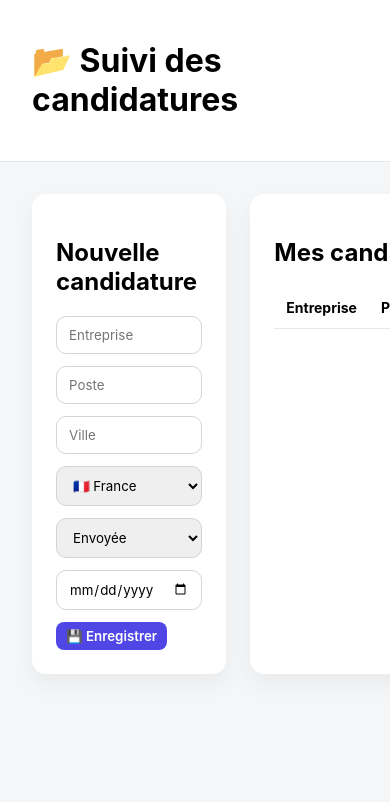
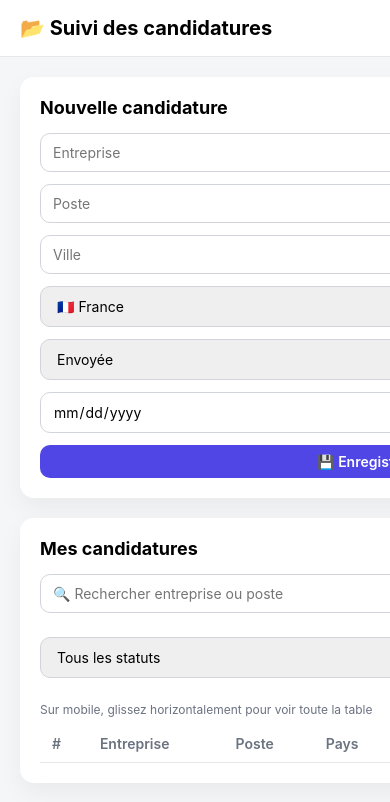
Before and after one commit to Moghar12/candidature_from, a plain HTML site: page index.html in a window 390 px wide. Shown: the top 802 px of the page. Drawn offline with Linux system fonts and the light colour scheme; no server answers.

Commit message:
Refactor index.html for improved styling and filters
Updated styles and structure for better layout and usability.

```diff
--- a/index.html
+++ b/index.html
@@ -21,58 +21,96 @@
 
     header {
       background: var(--card);
-      padding: 20px 32px;
+      padding: 16px 20px;
       border-bottom: 1px solid #e5e7eb;
     }
 
+    header h1 { font-size: 20px; margin: 0; }
+
     main {
-      padding: 32px;
+      padding: 20px;
       max-width: 1400px;
       margin: auto;
     }
 
+    /* ===== Layout ===== */
     .grid {
       display: grid;
       grid-template-columns: 1fr 2fr;
-      gap: 24px;
+      gap: 20px;
+    }
+
+    @media (max-width: 900px) {
+      .grid {
+        grid-template-columns: 1fr;
+      }
     }
 
     .card {
       background: var(--card);
       border-radius: var(--radius);
-      padding: 24px;
+      padding: 20px;
       box-shadow: 0 10px 25px rgba(0,0,0,.05);
     }
 
+    h2 { margin-top: 0; font-size: 18px; }
+
+    /* ===== Form ===== */
     input, select {
       width: 100%;
       padding: 10px 12px;
       border-radius: 10px;
       border: 1px solid #d1d5db;
       margin-bottom: 12px;
+      font-size: 14px;
     }
 
     button {
-      padding: 6px 10px;
-      border-radius: 8px;
+      padding: 8px 12px;
+      border-radius: 10px;
       border: none;
       cursor: pointer;
       font-weight: 600;
+      font-size: 14px;
     }
 
-    .primary { background: var(--accent); color: white; }
+    .primary { background: var(--accent); color: white; width: 100%; }
     .danger { background: var(--danger); color: white; }
+
+    /* ===== Filters ===== */
+    .filters {
+      display: grid;
+      grid-template-columns: 2fr 1fr;
+      gap: 12px;
+      margin-bottom: 12px;
+    }
+
+    @media (max-width: 600px) {
+      .filters {
+        grid-template-columns: 1fr;
+      }
+    }
+
+    /* ===== Table ===== */
+    .table-wrapper {
+      overflow-x: auto;
+    }
 
     table {
       width: 100%;
       border-collapse: collapse;
       font-size: 14px;
+      min-width: 650px;
     }
 
     th, td {
-      padding: 12px;
+      padding: 10px 12px;
       border-bottom: 1px solid #e5e7eb;
+      text-align: left;
+      white-space: nowrap;
     }
+
+    th { color: var(--muted); font-weight: 600; }
 
     .badge {
       padding: 4px 10px;
@@ -88,6 +126,9 @@
     .Refus { background: #fee2e2; color: #991b1b; }
 
     .actions button { margin-right: 6px; }
+
+    /* Mobile table hint */
+    .hint { font-size: 12px; color: var(--muted); margin-bottom: 8px; }
   </style>
 </head>
 
@@ -109,8 +150,8 @@
       <input id="ville" placeholder="Ville" />
 
       <select id="pays">
-        <option value="🇫🇷">🇫🇷 France</option>
-        <option value="🇩🇪">🇩🇪 Allemagne</option>
+        <option value="🇫🇷 France">🇫🇷 France</option>
+        <option value="🇩🇪 Allemagne">🇩🇪 Allemagne</option>
       </select>
 
       <select id="statut">
@@ -130,9 +171,26 @@
     <div class="card">
       <h2>Mes candidatures</h2>
 
+      <!-- Search & Filter -->
+      <div class="filters">
+        <input id="search" placeholder="🔍 Rechercher entreprise ou poste" oninput="applyFilters()" />
+        <select id="filterStatut" onchange="applyFilters()">
+          <option value="">Tous les statuts</option>
+          <option>Envoyée</option>
+          <option>Entretien</option>
+          <option>Relance</option>
+          <option>Offre</option>
+          <option>Refus</option>
+        </select>
+      </div>
+
+      <div class="hint">Sur mobile, glissez horizontalement pour voir toute la table</div>
+
+      <div class="table-wrapper">
         <table>
           <thead>
             <tr>
+              <th>#</th>
               <th>Entreprise</th>
               <th>Poste</th>
               <th>Pays</th>
@@ -143,6 +201,7 @@
           </thead>
           <tbody id="table"></tbody>
         </table>
+      </div>
     </div>
 
   </div>
@@ -172,52 +231,68 @@
   const db = getFirestore(app);
 
   let editingId = null;
+  let allData = [];
   const table = document.getElementById("table");
 
   function daysSince(d) {
     return Math.floor((new Date() - new Date(d)) / (1000 * 60 * 60 * 24));
   }
 
-  async function loadCandidatures() {
+  function renderTable(data) {
     table.innerHTML = "";
-    const q = query(collection(db, "candidatures"), orderBy("createdAt", "desc"));
-    const snapshot = await getDocs(q);
-
-    snapshot.forEach(docSnap => {
-      const c = docSnap.data();
-      const id = docSnap.id;
+    data.forEach((c, index) => {
       const days = c.dateEnvoi ? daysSince(c.dateEnvoi) : "-";
-
       table.innerHTML += `
         <tr>
+          <td>${index + 1}</td>
           <td>${c.entreprise}</td>
           <td>${c.poste}</td>
           <td>${c.pays}</td>
           <td><span class="badge ${c.statut}">${c.statut}</span></td>
           <td>${days}</td>
           <td class="actions">
-            <button onclick="editCandidature('${id}')">✏️</button>
-            <button class="danger" onclick="deleteCandidature('${id}')">🗑️</button>
+            <button onclick="editCandidature('${c.id}')">✏️</button>
+            <button class="danger" onclick="deleteCandidature('${c.id}')">🗑️</button>
           </td>
         </tr>`;
     });
   }
 
-  window.editCandidature = async (id) => {
-    const snapshot = await getDocs(collection(db, "candidatures"));
-    snapshot.forEach(docSnap => {
-      if (docSnap.id === id) {
-        const c = docSnap.data();
+  async function loadCandidatures() {
+    const q = query(collection(db, "candidatures"), orderBy("createdAt", "desc"));
+    const snapshot = await getDocs(q);
+    allData = snapshot.docs.map(d => ({ id: d.id, ...d.data() }));
+    applyFilters();
+  }
+
+  window.applyFilters = () => {
+    const search = document.getElementById("search").value.toLowerCase();
+    const statut = document.getElementById("filterStatut").value;
+
+    const filtered = allData.filter(c => {
+      const matchSearch =
+        c.entreprise.toLowerCase().includes(search) ||
+        c.poste.toLowerCase().includes(search);
+      const matchStatut = !statut || c.statut === statut;
+      return matchSearch && matchStatut;
+    });
+
+    renderTable(filtered);
+  };
+
+  window.editCandidature = (id) => {
+    const c = allData.find(x => x.id === id);
+    if (!c) return;
+
     entreprise.value = c.entreprise;
     poste.value = c.poste;
     ville.value = c.ville;
     pays.value = c.pays;
     statut.value = c.statut;
     dateEnvoi.value = c.dateEnvoi;
+
     editingId = id;
     document.getElementById("formTitle").innerText = "Modifier candidature";
-      }
-    });
   };
 
   window.saveCandidature = async () => {
```
Lines whose indentation alone changed are shown as unchanged.
